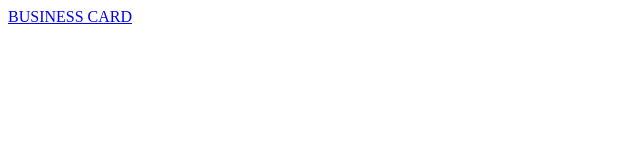
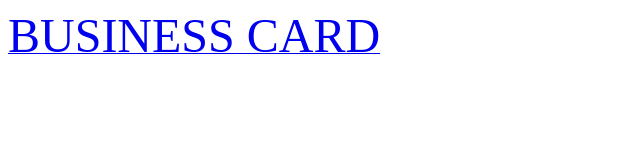
Before and after one commit to fefenv/BUSINESSJEREM, a plain HTML site: page index.html in a window 1280 px wide. Shown: the whole page, without its empty margins (0-640 px from the left). Drawn offline with Linux system fonts and the light colour scheme.

Commit message:
Update index.html

```diff
--- a/index.html
+++ b/index.html
@@ -1,3 +1,4 @@
 <html>
-  <p><a href="VISITE JEJE DEF.pdf">BUSINESS CARD</a></p>
+
+  <p><a href="VISITE JEJE DEF.pdf"><FONT size="24pt">BUSINESS CARD</a></p></FONT>
 </html>
```
